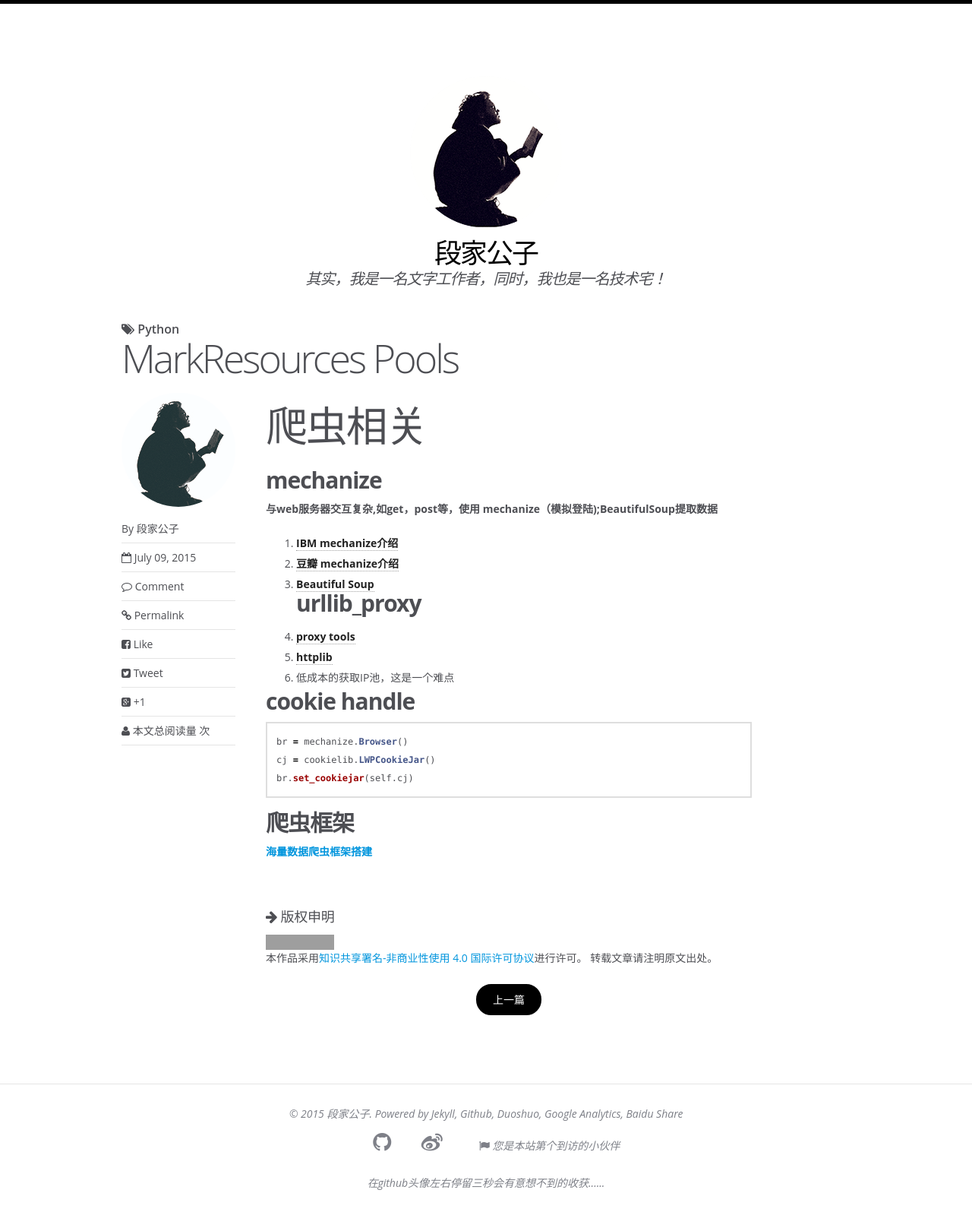
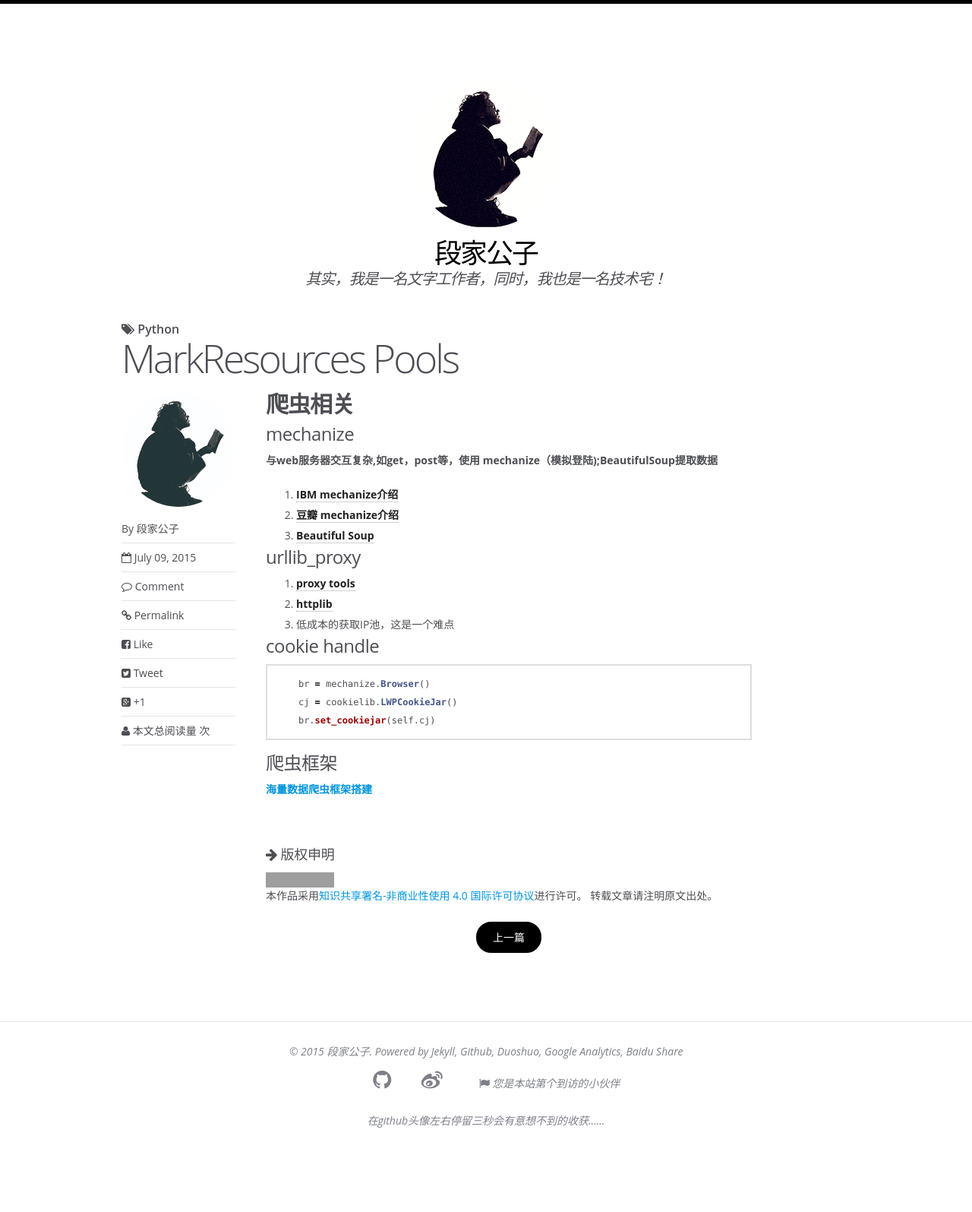
Before and after one commit to 1oscar/1oscar.github.io, a Jekyll site: the page built from _posts/2015-07-09-MarkResources Pools.markdown, in a window 1280 px wide. Shown: the whole page at 76% size. Built offline with Jekyll 4.4.1, drawn with Linux system fonts in a browser that asks for light colours; some web fonts are replaced; Markdown is read by kramdown in place of the engine named in the settings; comment, search, counter and statistics services are not loaded; after the commit the page ends 1513 px from its top, so only the background shows below that; grey boxes are pictures that could not be loaded.

````diff
--- a/_posts/2015-07-09-MarkResources Pools.markdown
+++ b/_posts/2015-07-09-MarkResources Pools.markdown
@@ -5,24 +5,27 @@ comments: true
 share: true
 tags: python
 ---
-# 爬虫相关
 
-## mechanize
+## 爬虫相关
+
+### mechanize
 **与web服务器交互复杂,如get，post等，使用 mechanize（模拟登陆);BeautifulSoup提取数据**
 1.  [**IBM mechanize介绍**](http://www.ibm.com/developerworks/cn/linux/l-python-mechanize-beautiful-soup/#resources)
 2. [**豆瓣 mechanize介绍**](http://site.douban.com/146782/widget/notes/15468638/note/355611270/)
 3. [**Beautiful Soup**](http://cuiqingcai.com/1319.html)
-## urllib_proxy
+
+### urllib_proxy
 1. [**proxy tools**](https://github.com/the5fire/practice_demo/blob/master/tools/urllib_proxy.py)
 2. [**httplib**](https://docs.python.org/2/library/httplib.html)
 3. 低成本的获取IP池，这是一个难点
 
-## cookie handle
+### cookie handle
 
 ```python
-br = mechanize.Browser()
-cj = cookielib.LWPCookieJar()
-br.set_cookiejar(self.cj)
+    br = mechanize.Browser()
+    cj = cookielib.LWPCookieJar()
+    br.set_cookiejar(self.cj)
 ```
-## 爬虫框架
+
+### 爬虫框架
 [**海量数据爬虫框架搭建**](http://blog.jobbole.com/46673/)
````
